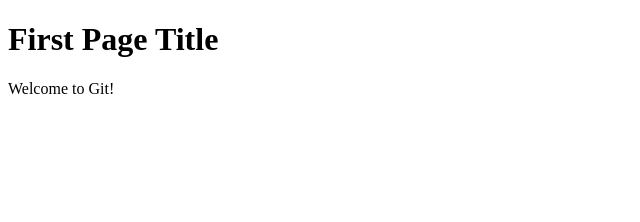
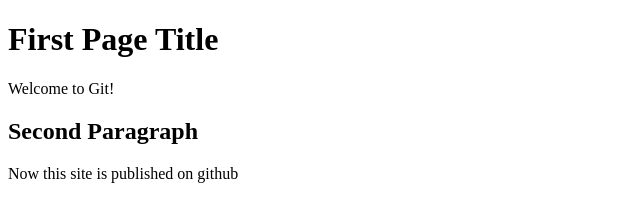
Before and after one commit to kcode221/web-lab, a plain HTML site: page index.html in a window 1280 px wide. Shown: the whole page, without its empty margins (0-640 px from the left). Drawn offline with Linux system fonts and the light colour scheme.

Commit message:
Update index.html

```diff
--- a/index.html
+++ b/index.html
@@ -6,5 +6,7 @@
 	<body>
 		<h1>First Page Title</h1>
 		<p>Welcome to Git!</p>
+		<h2>Second Paragraph</h2>
+		<p>Now this site is published on github</p>
 	</body>
 </html>
```
